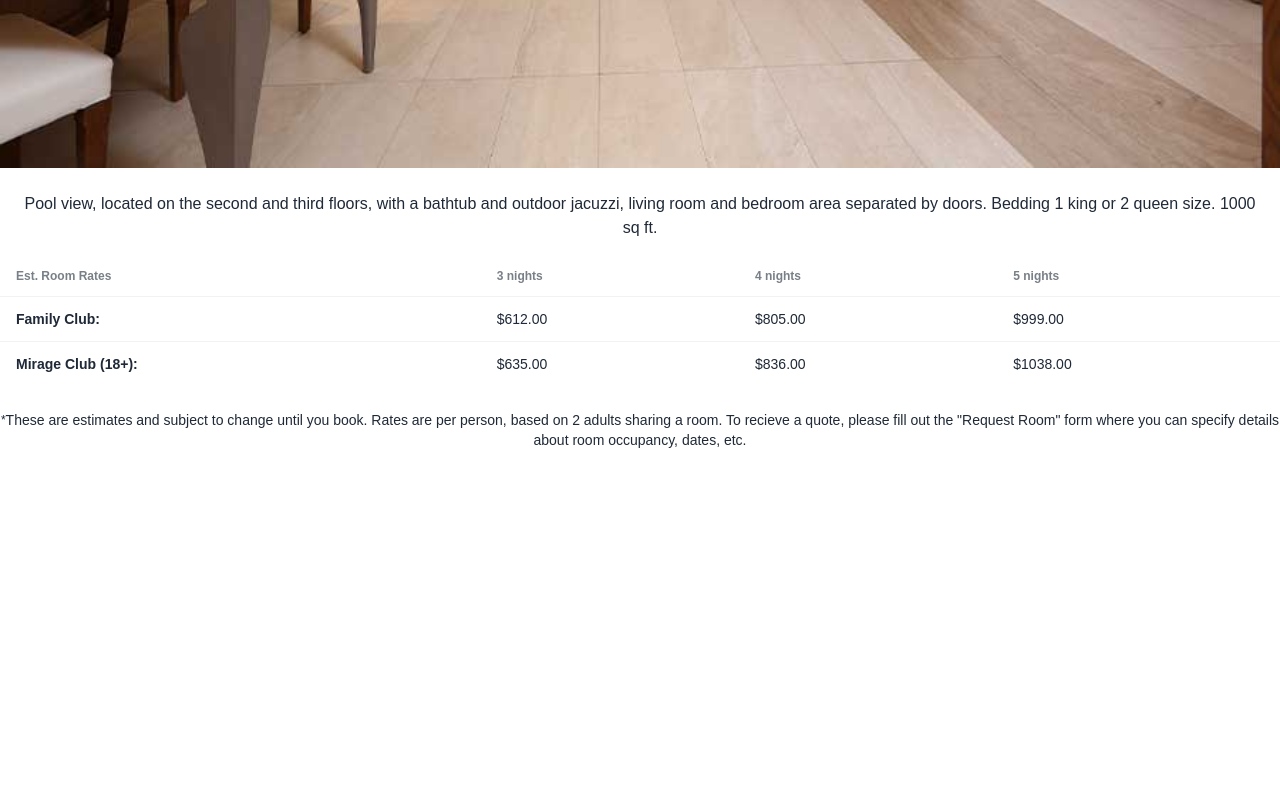
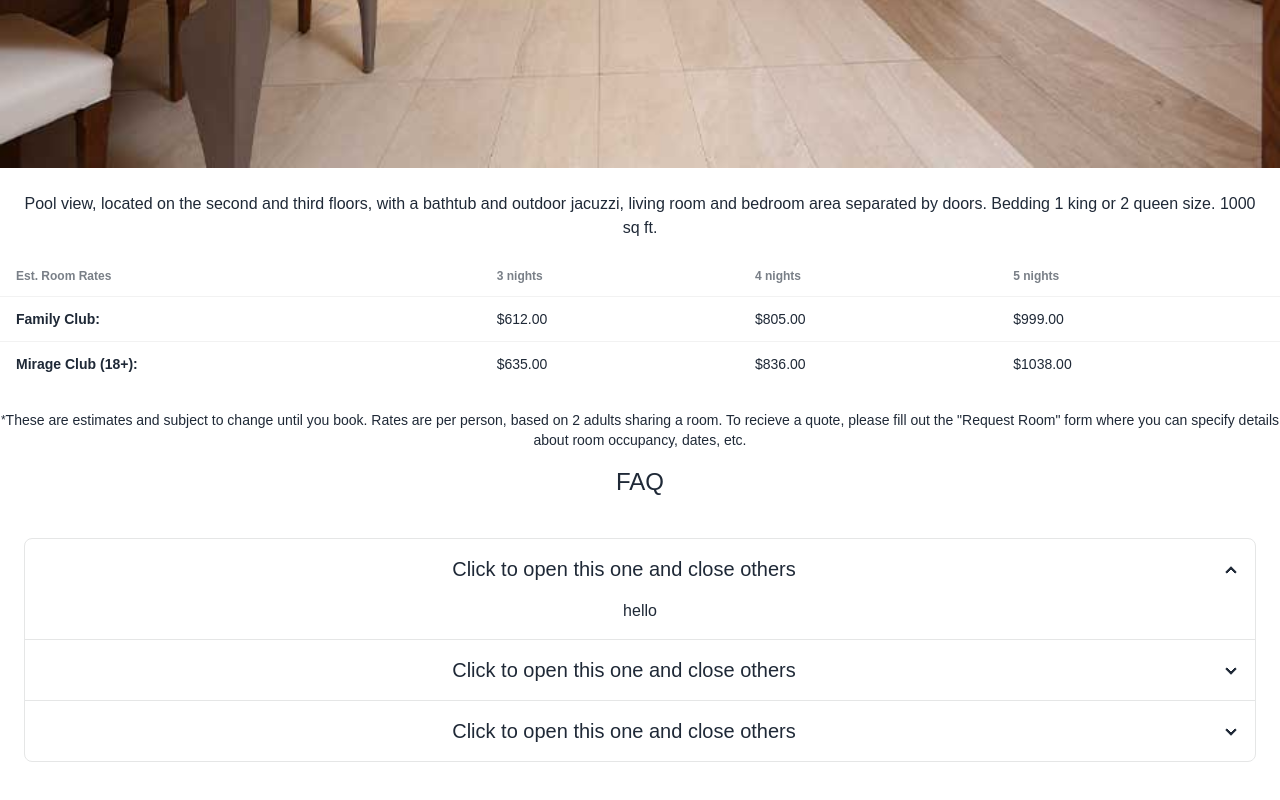
Before and after one commit to JaredHolzman/wedding-website, a React (Vite) app: page / in a window 1280 px wide. Shown: the part 3231-4031 px from the top of the page. Before the commit the page ends 3697 px from the top, so only its background shows below. Built offline with nearby package versions, Linux system fonts and the light colour scheme.

Commit message:
Add placeholder FAQ section.

```diff
--- a/src/App.jsx
+++ b/src/App.jsx
@@ -2,6 +2,7 @@ import RoomsSection from "./RoomsSection";
 import BookingSection from "./BookingSection";
 import LandingSection from "./LandingSection";
 import LocationSection from "./LocationSection";
+import FAQSection from "./FAQSection";
 
 function App() {
   return (
@@ -10,6 +11,7 @@ function App() {
       <LocationSection />
       <BookingSection />
       <RoomsSection />
+      <FAQSection />
     </main>
   );
 }
--- /dev/null
+++ b/src/FAQSection.jsx
@@ -0,0 +1,46 @@
+function FAQSection() {
+  return (
+    <section className="mb-4 grid w-full">
+      <h2 className="mb-4 text-2xl">FAQ</h2>
+      <div className="m-6">
+        <FAQCollapse />
+      </div>
+    </section>
+  );
+}
+
+function FAQCollapse() {
+  return (
+    <div className="join join-vertical w-full">
+      <div className="collapse join-item collapse-arrow border border-base-300">
+        <input type="radio" name="my-accordion-4" defaultChecked />
+        <div className="collapse-title text-xl font-medium">
+          Click to open this one and close others
+        </div>
+        <div className="collapse-content">
+          <p>hello</p>
+        </div>
+      </div>
+      <div className="collapse join-item collapse-arrow border border-base-300">
+        <input type="radio" name="my-accordion-4" />
+        <div className="collapse-title text-xl font-medium">
+          Click to open this one and close others
+        </div>
+        <div className="collapse-content">
+          <p>hello</p>
+        </div>
+      </div>
+      <div className="collapse join-item collapse-arrow border border-base-300">
+        <input type="radio" name="my-accordion-4" />
+        <div className="collapse-title text-xl font-medium">
+          Click to open this one and close others
+        </div>
+        <div className="collapse-content">
+          <p>hello</p>
+        </div>
+      </div>
+    </div>
+  );
+}
+
+export default FAQSection;
```
